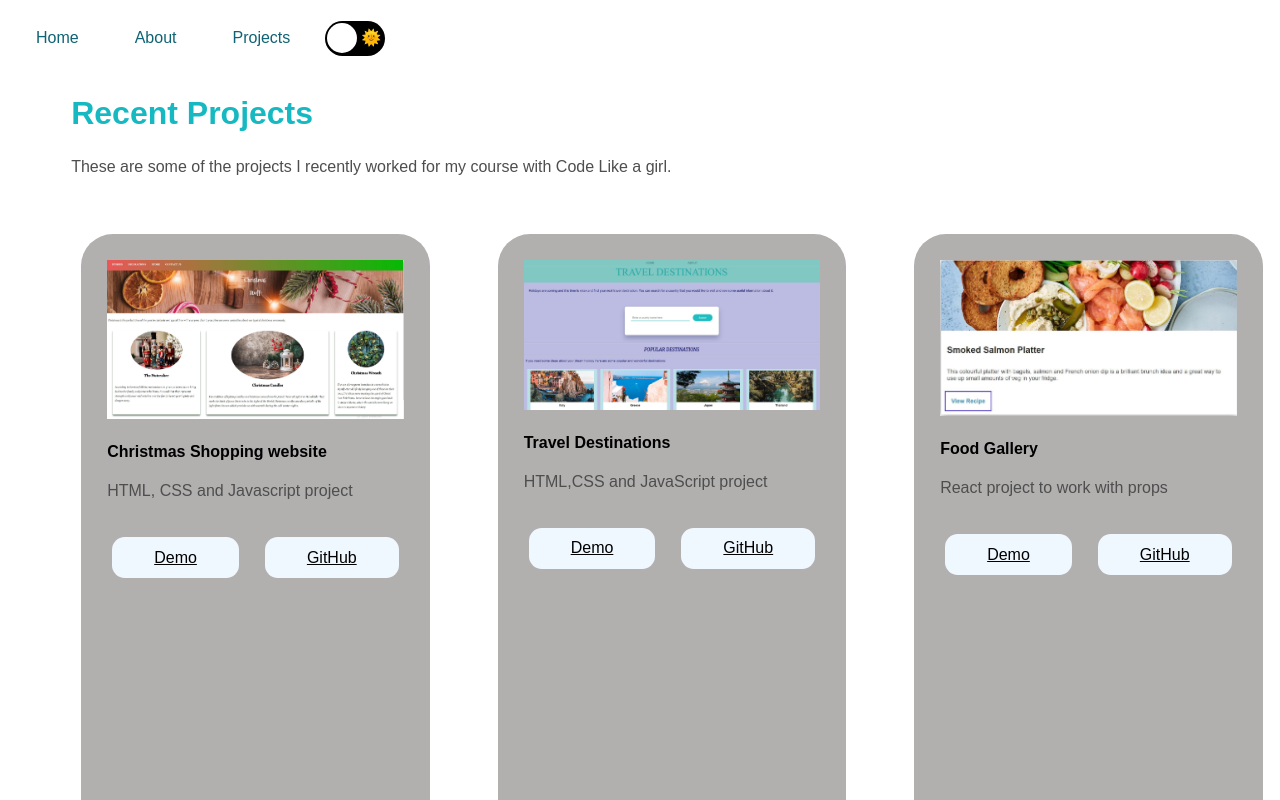
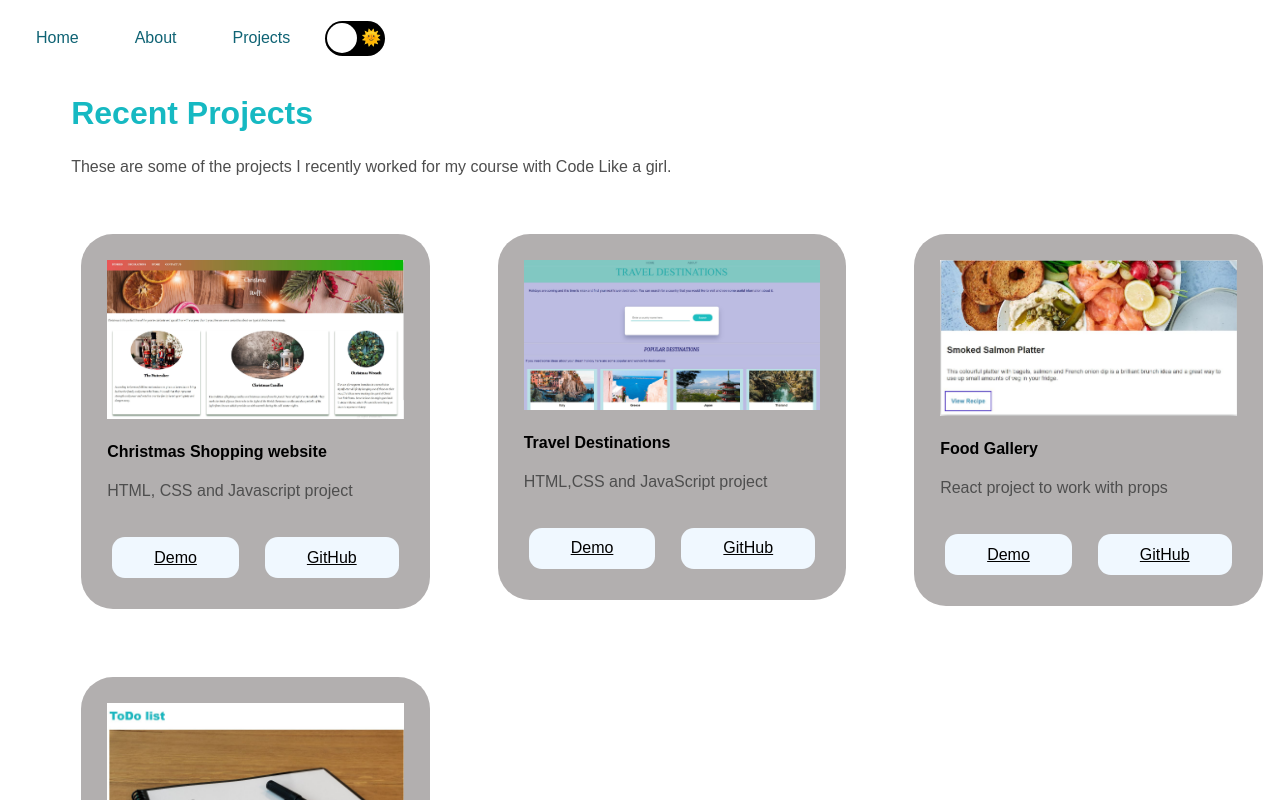
Before and after one commit to Andrea-Rivera/FinalReactProject, a React (Create React App) app: page /projects in a window 1280 px wide. Shown: the top 800 px of the page. Built offline with nearby package versions, Linux system fonts and the light colour scheme.

Commit message:
update styles

```diff
--- a/src/components/pages/home.css
+++ b/src/components/pages/home.css
@@ -1,9 +1,9 @@
-article{
+.home{
     height: 80vh;
     margin:10px;
 }
 
-.home{
+.fade_In{
 animation: fadeIn 4s;
 }
 
```
